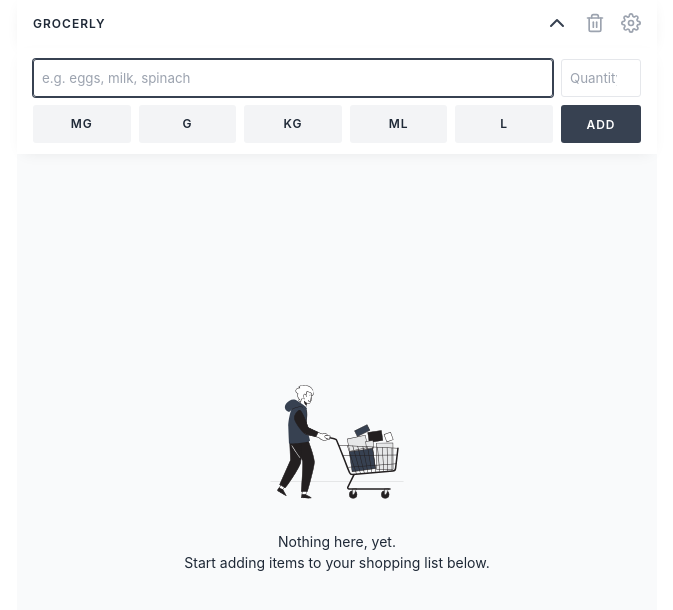
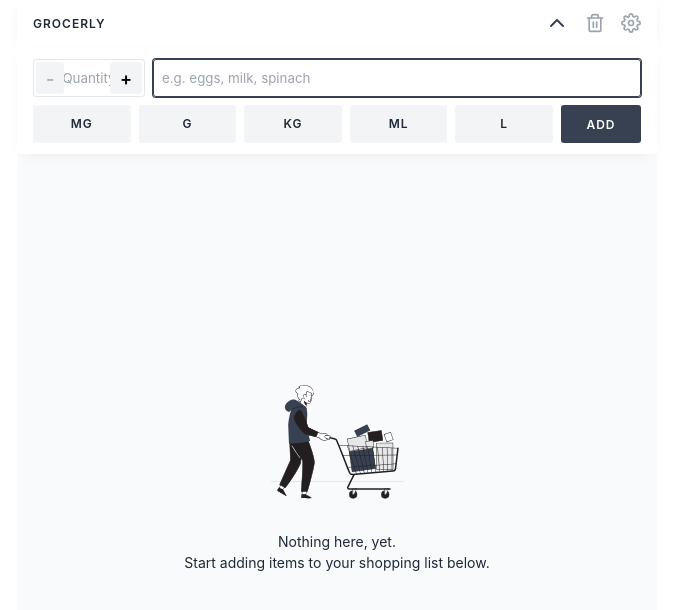
Before and after one commit to andreasremdt/grocerly, a React (Create React App) app: page / in a window 1280 px wide. Shown: the top 610 px of the page, without its empty margins (303-976 px from the left). Built offline with nearby package versions, Linux system fonts and the light colour scheme.

Commit message:
feat: add button controls to amount input
Fixes #42

```diff
--- a/src/components/Form.module.css
+++ b/src/components/Form.module.css
@@ -3,7 +3,7 @@
   background-color: white;
   padding: 0.7rem 1rem;
   display: grid;
-  grid-template-columns: auto 5rem;
+  grid-template-columns: 7rem auto 5rem;
   gap: 0.5rem;
 }
 
@@ -29,6 +29,11 @@
   background-color: transparent;
   font-family: inherit;
   color: inherit;
+  width: 100%;
+}
+
+.name-input {
+  grid-column: span 2;
 }
 
 .input::placeholder {
@@ -44,4 +49,46 @@
 .units {
   display: flex;
   gap: 0 0.5rem;
+  grid-column: span 2;
 }
+
+.amount-controls {
+  position: relative;
+}
+
+.amount-input {
+  text-align: center;
+  -moz-appearance: textfield;
+}
+
+.amount-input::-webkit-outer-spin-button,
+.amount-input::-webkit-inner-spin-button {
+  -webkit-appearance: none;
+  margin: unset;
+}
+
+.amount-button {
+  position: absolute;
+  top: 3px;
+  bottom: 3px;
+  background-color: #f3f4f6;
+  border: unset;
+  padding: 0 10px;
+  font-family: inherit;
+  font-weight: 600;
+  font-size: 18px;
+  border-radius: 3px;
+}
+
+.amount-button:active {
+  background-color: var(--primary-color);
+  color: white;
+}
+
+.amount-button:first-child {
+  left: 3px;
+}
+
+.amount-button:last-child {
+  right: 3px;
+}
--- a/src/components/Form.tsx
+++ b/src/components/Form.tsx
@@ -64,21 +64,38 @@ function Form() {
 
   return (
     <form noValidate autoCapitalize="off" onSubmit={handleSubmit} className={styles.wrapper}>
+      <div className={styles["amount-controls"]}>
+        <button
+          type="button"
+          className={styles["amount-button"]}
+          onClick={() => setAmount(String(Number(amount) - 1))}
+          disabled={Number(amount) === 0}
+        >
+          -
+        </button>
+        <input
+          className={[styles.input, styles["amount-input"]].join(" ")}
+          type="number"
+          placeholder={__("form.quantity", language)}
+          value={amount}
+          onChange={(evt) => setAmount(evt.target.value)}
+        />
+        <button
+          type="button"
+          className={styles["amount-button"]}
+          onClick={() => setAmount(String(Number(amount) + 1))}
+        >
+          +
+        </button>
+      </div>
       <input
         ref={inputRef}
-        className={styles.input}
+        className={[styles.input, styles["name-input"]].join(" ")}
         type="text"
         value={name}
         placeholder={__("form.name", language)}
         onChange={(evt) => setName(evt.target.value)}
         autoFocus
-      />
-      <input
-        className={styles.input}
-        type="number"
-        placeholder={__("form.quantity", language)}
-        value={amount}
-        onChange={(evt) => setAmount(evt.target.value)}
       />
       <div className={styles.units}>
         {UNITS.map((value) => (
```
Also changed, not shown: 2 other files (tests, documents, lock files or other folders).
